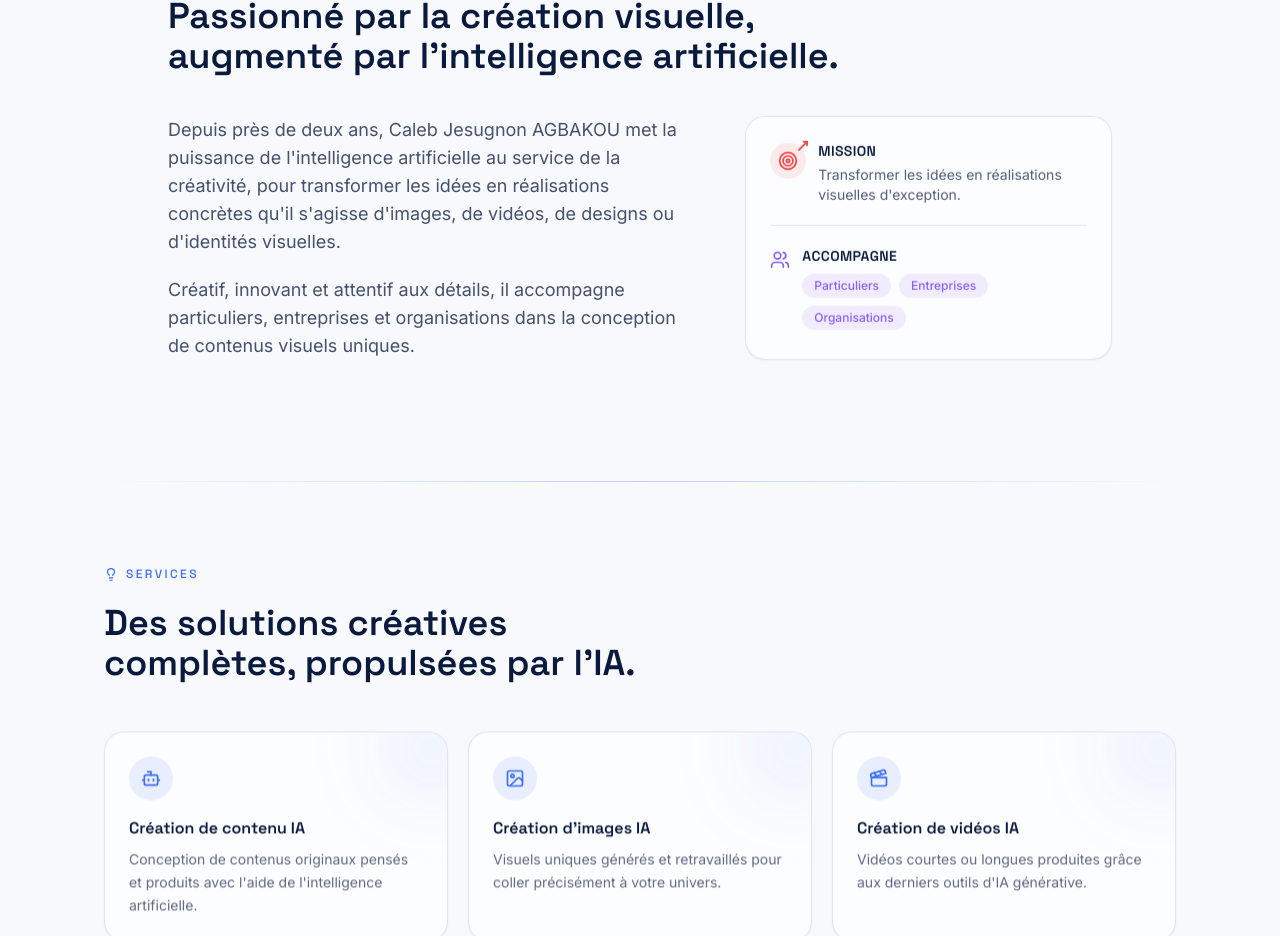
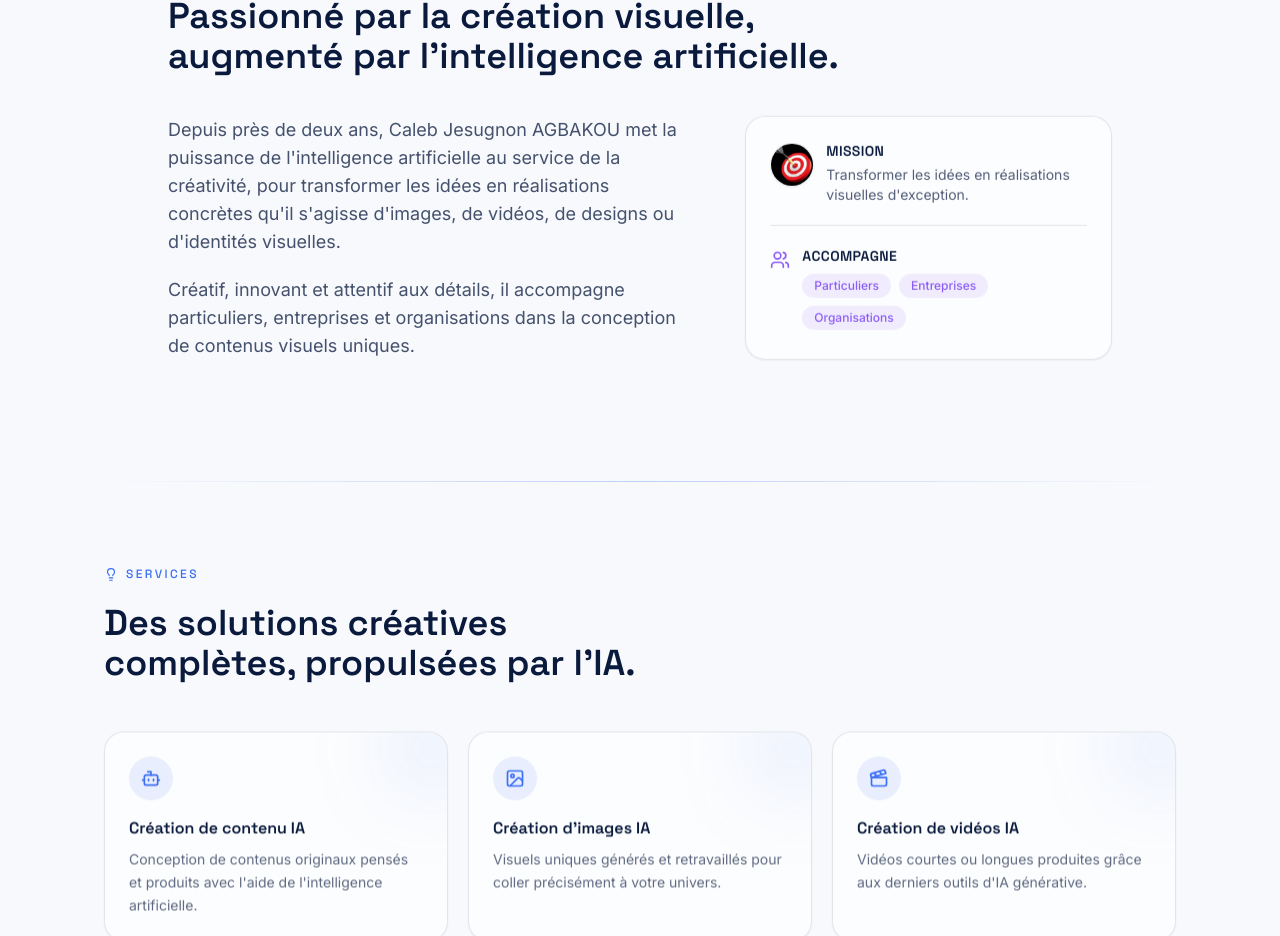
Before and after one commit to OlivierZANNOUAdjarra/caleb-creative-portfolio, a Next.js app: page / in a window 1280 px wide. Shown: the part 1178-2114 px from the top of the page. Built offline with nearby package versions, Linux system fonts and the light colour scheme; no server answers; the database is empty.

Commit message:
Update AboutSection.tsx

```diff
--- a/components/AboutSection.tsx
+++ b/components/AboutSection.tsx
@@ -1,8 +1,9 @@
 'use client';
 
 import { motion } from 'framer-motion';
-import { Sparkles, Users, Target, MoveUpRight } from 'lucide-react';
+import { Sparkles, Users } from 'lucide-react';
 import { useLanguage } from '@/lib/language-context';
+import Image from 'next/image'; // Importation du composant Image de Next.js
 
 const fadeUp = {
   hidden: { opacity: 0, y: 24 },
@@ -67,10 +68,16 @@ export default function AboutSection() {
           className="flex flex-col gap-5 rounded-xl2 border border-ink/10 bg-white/60 p-6 shadow-sm shadow-ink/5 backdrop-blur-sm dark:border-white/10 dark:bg-white/5"
         >
           <div className="flex items-start gap-3">
-            {/* Icône "cible" rouge avec flèche, comme demandé */}
-            <div className="relative mt-0.5 flex h-9 w-9 shrink-0 items-center justify-center rounded-full bg-red-500/10">
-              <Target className="h-5 w-5 text-red-500" />
-              <MoveUpRight className="absolute -right-1 -top-1 h-3.5 w-3.5 text-red-500" strokeWidth={3} />
+            {/* Conteneur circulaire, ajusté à h-11 w-11 pour être un peu plus gros et bien visible */}
+            <div className="mt-0.5 h-11 w-11 shrink-0 overflow-hidden rounded-full border border-ink/5 bg-white shadow-sm dark:border-white/10 dark:bg-white/5 flex items-center justify-center relative">
+              <Image
+                src="/mission-target.png"
+                alt="Mission Target"
+                fill
+                sizes="44px"
+                className="object-cover"
+                priority
+              />
             </div>
             <div>
               <p className="font-display text-sm font-semibold uppercase tracking-wide text-ink dark:text-paper">
```
